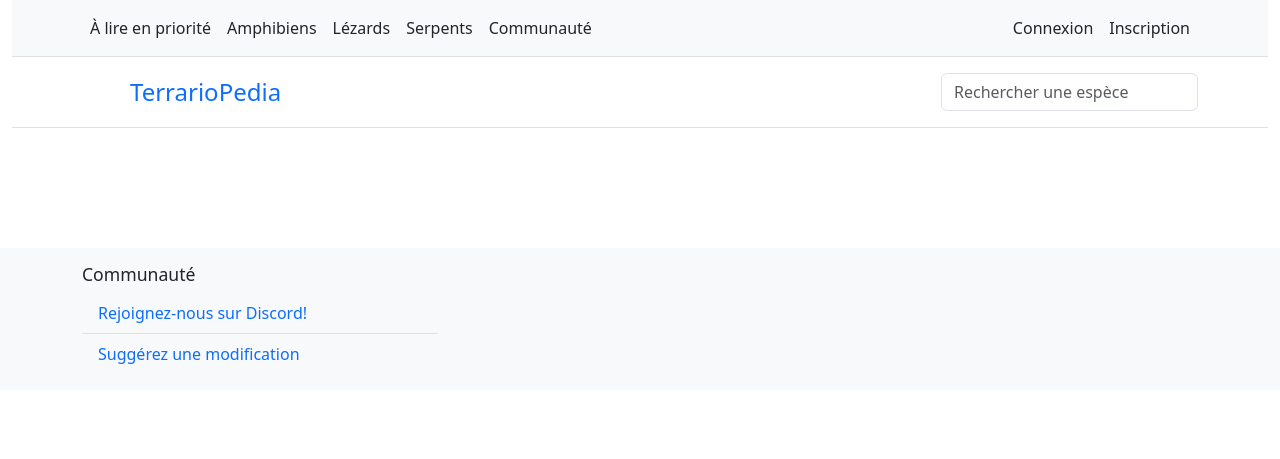
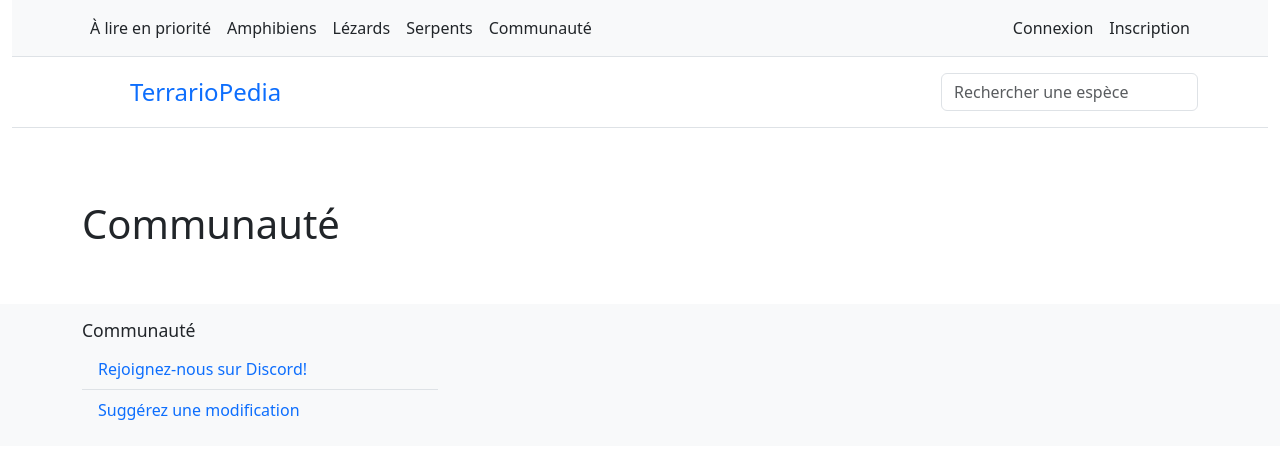
Before and after one commit to yannickberthoud/TerrarioPedia, a Django app: page /communaute/ in a window 1280 px wide. Shown: the top 459 px of the page. Run offline with Django 4.2, Linux system fonts and the light colour scheme; some libraries are stand-ins or nearby versions.

Commit message:
edit tpl community

```diff
--- a/member/templates/member/community_list.html
+++ b/member/templates/member/community_list.html
@@ -5,6 +5,7 @@
 {% block content %}
 
 <div class="row">
+    <h1>Communauté</h1>
         {% for object in objects %}
             <div class="col-sm-3">
                 <div class="card mt-1">
```
